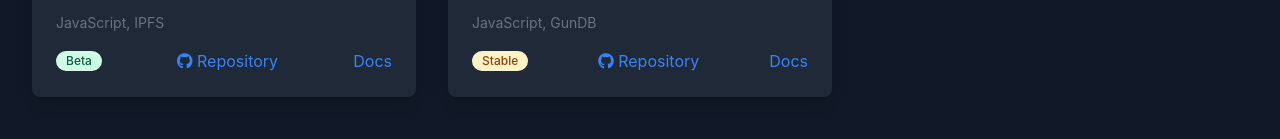
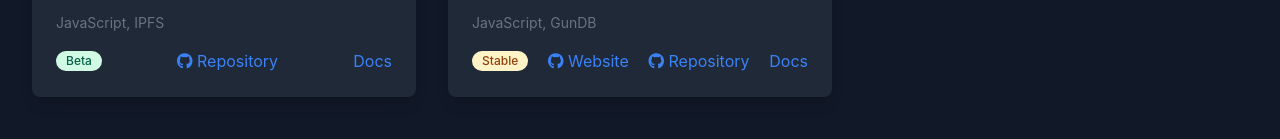
Before and after one commit to scobru/shogun-landing, a plain HTML site: page index.html in a window 1280 px wide. Shown: the part 1213-1352 px from the top of the page. Drawn offline with nearby package versions, Linux system fonts and the light colour scheme.

Commit message:
nodom website

```diff
--- a/index.html
+++ b/index.html
@@ -261,7 +261,11 @@
                         <div class="flex justify-between items-center">
                             <span
                                 class="inline-flex items-center px-2.5 py-0.5 rounded-full text-xs font-medium bg-yellow-100 text-yellow-800">Stable</span>
-                            <a href="https://github.com/scobru/shogun-nodom" target="_blank"
+                                <a href="https://shogun-nodom.vercel.app/" target="_blank"
+                                class="text-blue-500 hover:text-blue-400">
+                                <i class="fab fa-github"></i> Website
+                            </a>
+                                <a href="https://github.com/scobru/shogun-nodom" target="_blank"
                                 class="text-blue-500 hover:text-blue-400">
                                 <i class="fab fa-github"></i> Repository
                             </a>
```
